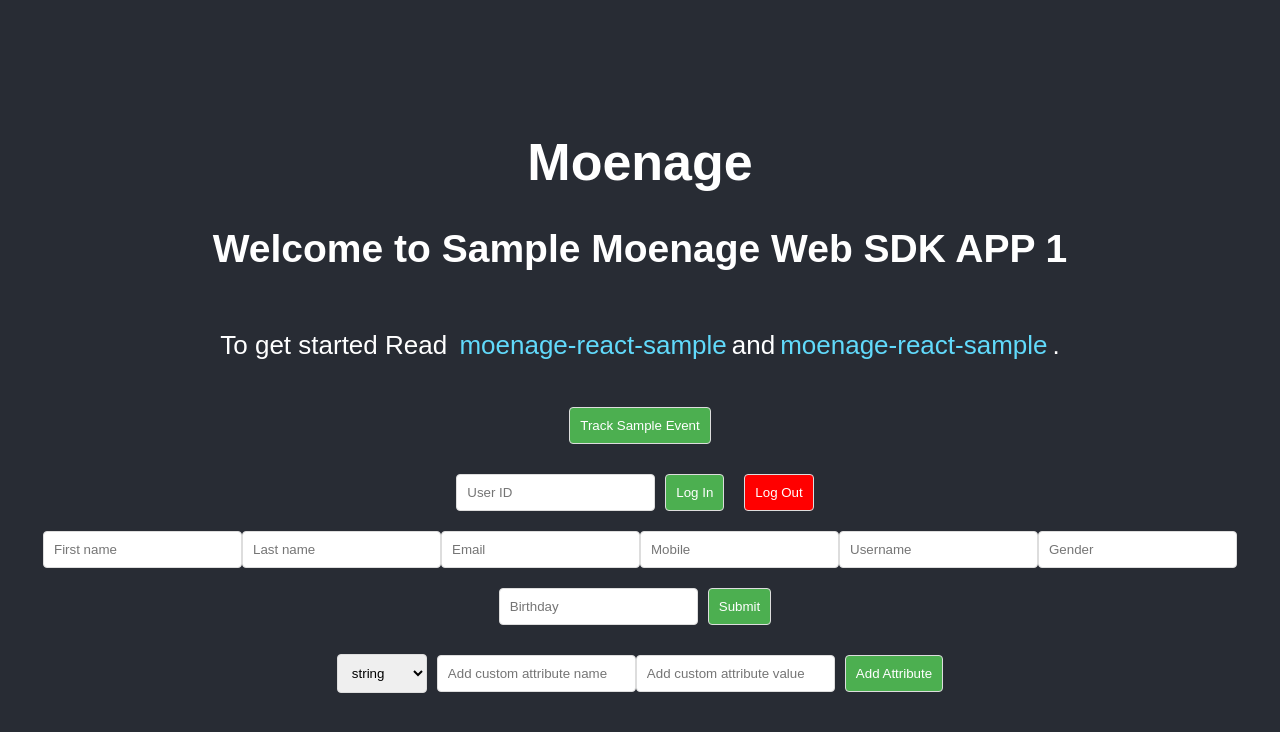
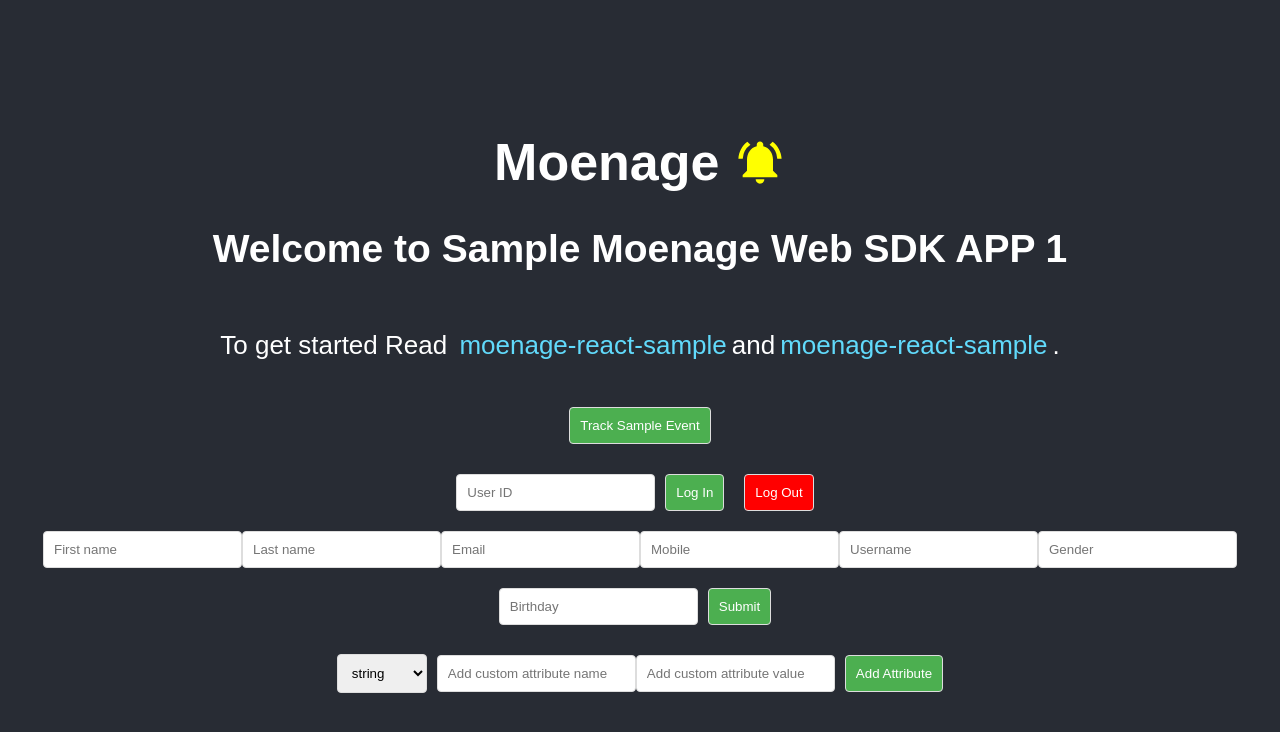
Before and after one commit to Rishav9852Kumar/MOE-SAMPLE-WEBAPP, a React (Create React App) app: page / in a window 1280 px wide. Shown: the top 732 px of the page. Built offline with nearby package versions, Linux system fonts and the light colour scheme.

Commit message:
App Inbox Icon Added

```diff
--- a/package.json
+++ b/package.json
@@ -9,6 +9,7 @@
     "@testing-library/user-event": "^13.5.0",
     "react": "^18.2.0",
     "react-dom": "^18.2.0",
+    "react-icons": "^5.0.1",
     "react-scripts": "5.0.1",
     "react-toastify": "^10.0.4",
     "reactstrap": "^9.2.2",
--- a/public/index.html
+++ b/public/index.html
@@ -115,6 +115,10 @@
       Moengage = moe({
         app_id: moeAppID,
         debug_logs: 0,
+        cards: {
+          enable: true,
+          placeholder: ".Notifications", // CSS selector of inbox icon
+        },
       });
 
       Moengage.add_email("test");
--- a/src/App.css
+++ b/src/App.css
@@ -26,7 +26,11 @@
     width: 80%;
     justify-content: space-between;
 }
-
+.Notifications
+{
+    margin-bottom: -8px;
+    color: yellow;
+}
 .form-column {
     display: flex;
     flex-direction: column;
--- a/src/App.js
+++ b/src/App.js
@@ -1,4 +1,5 @@
 import React, { useState } from "react";
+import { MdNotificationsActive } from "react-icons/md";
 import "./App.css";
 import { ToastContainer, toast } from "react-toastify";
 import "react-toastify/dist/ReactToastify.css";
@@ -130,7 +131,9 @@
     <div className="App">
       <ToastContainer />
       <div className="App-header">
-        <h1>Moenage</h1>
+        <h1>
+          Moenage <MdNotificationsActive className="Notifications" />
+        </h1>
         <h2>Welcome to Sample Moenage Web SDK APP 1 </h2>
       </div>
       <p className="App-intro">
```
Also changed, not shown: 1 other file (tests, documents, lock files or other folders).
